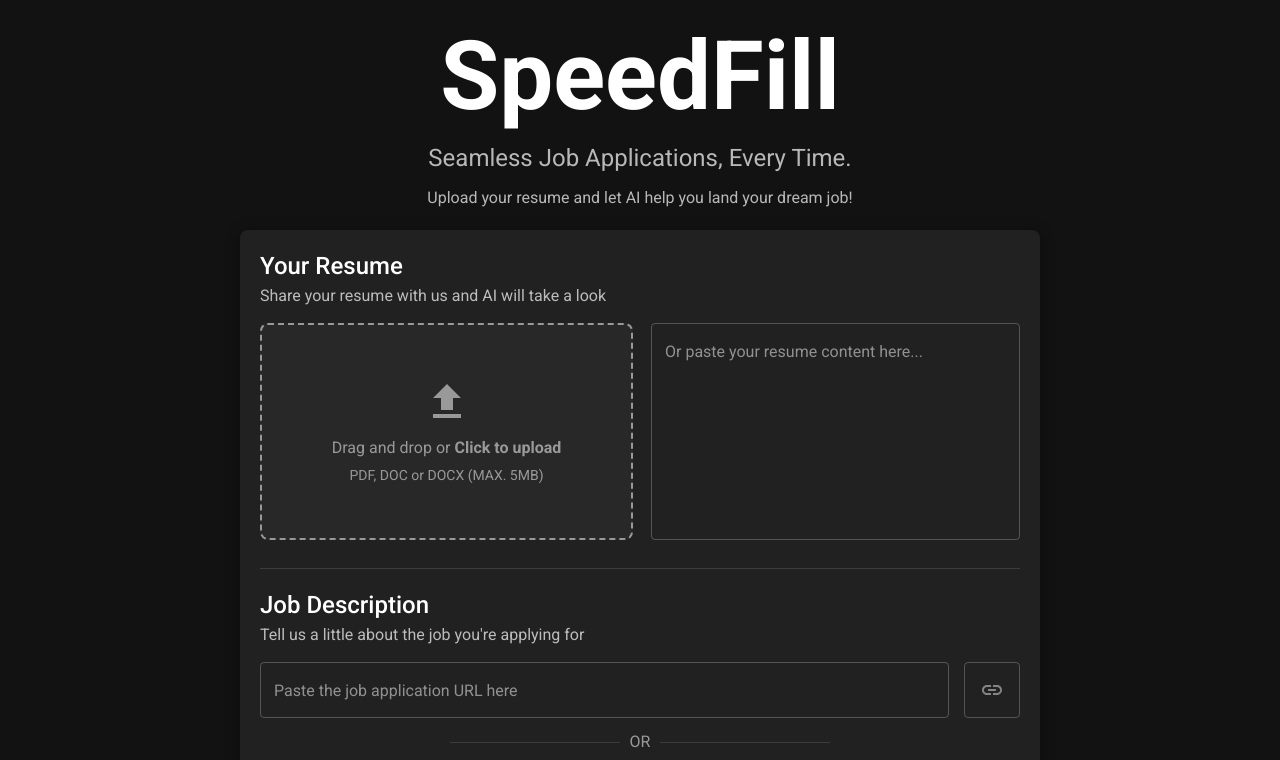
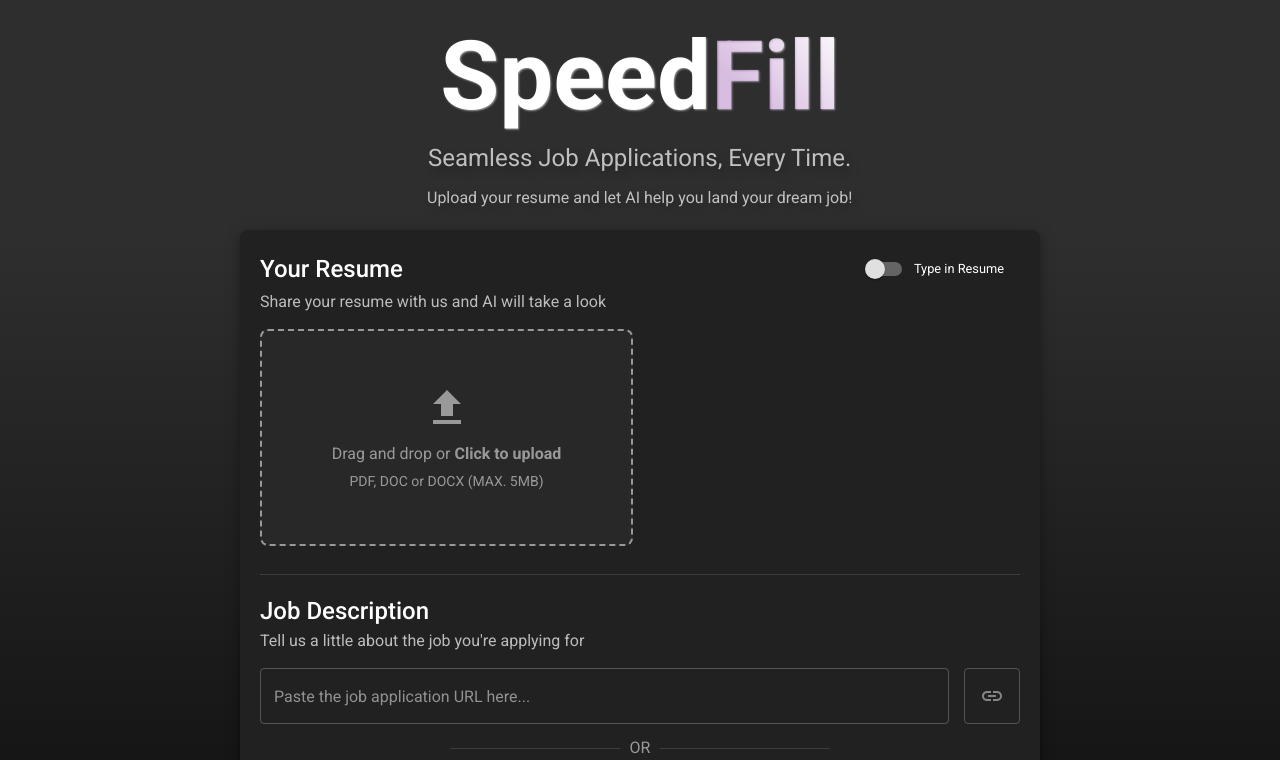
Before and after one commit to charlesphu/SpeedFill, a Next.js app: page / in a window 1280 px wide. Shown: the top 760 px of the page. Built offline with nearby package versions, Linux system fonts and the light colour scheme; what @mui/material-nextjs would draw is missing.

Commit message:
Added more error tracking (such as file types), slight UI overhaul (switches, fading, text hovering, some color adjustments), and  basic functionality to  file uploads

```diff
--- a/src/app/page.js
+++ b/src/app/page.js
@@ -5,52 +5,113 @@
 
 // MUI
 import { Box } from "@mui/system";
-import { Button, Divider, TextField, Tooltip } from "@mui/material";
+import { Button, Divider, TextField, LinearProgress, FormControlLabel, Switch, Fade } from "@mui/material";
 import Typography from "@mui/material/Typography";
 import AutoAwesomeIcon from "@mui/icons-material/AutoAwesome";
 import LinkIcon from "@mui/icons-material/Link";
-import { FileUpload } from "@mui/icons-material";
+import { FileUpload, InsertDriveFile, Opacity } from "@mui/icons-material";
 
-// AI prompt
+// AI prompting
 import useAIPrompt from "../hooks/useAIPrompt";
 
 export default function Home() {
-  // const { response, error, loading, sendPrompt } = useAIPrompt();
 
-  // return (
-  //   <Box>
-  //     <Button
-  //       variant="contained"
-  //       endIcon={<AutoAwesomeIcon />}
-  //       onClick={() => sendPrompt("how do i study?")}
-  //       loading={loading}
-  //       loadingPosition={"end"}>
-  //       Ask AI
-  //     </Button>
-
-  //     <Typography variant="body1" className="ai-output">
-  //       {response}
-  //     </Typography>
-  //   </Box>
-  // );
+  /*
+    STATE VARIABLES
+  */
 
   const { response, error, loading, sendPrompt } = useAIPrompt();
+
+  // Text fields
   const [resumeText, setResumeText] = useState("");
   const [jobDescription, setJobDescription] = useState("");
   const [jobUrl, setJobUrl] = useState("")
   const [applicationQuestion, setApplicationQuestion] = useState("");
+
+  // Error / Warning Handling
   const [urlError, setUrlError] = useState(false);
   const [formError, setFormError] = useState(false);
   const [resumeError, setResumeError] = useState(false);
   const [urlWarning, setUrlWarning] = useState(false);
+  const [fileError, setFileError] = useState(false);
+  const [fileErrorMessage, setFileErrorMessage] = useState('');
+
+  // File handling
+  const [uploading, setUploading] = useState(false);
+  const [fileName, setFileName] = useState("")
+  const [file, setFile] = useState(null)
+  const [uploadProgress, setUploadProgress] = useState(0);
+
+  // Control flow (select upload vs. text)
+  const [checked, setChecked] = useState(false);
+
+  const handleChange = (event) => {
+    setChecked(event.target.checked);
+  };
+
+  // Style variable for hovering over text
+  const textHoverStyle = {
+    transition: 'transform 0.5s ease',
+    willChange: 'transform',
+    '&:hover': {
+      transform: 'scale(1.03)',
+    },
+  };
 
   /*
-    Priority of submit button errors
-      1. If no resume is entered, flash a resumeError
-      2. If neither a URL or description for a job was given, flash a formError
-      3. If the user submitted an invalid URL, flash a urlError
+    FUNCTIONS
   */
 
+  /**
+   * Simulates the file upload process by setting the uploading state,
+   * updating the file name, and incrementally increasing upload progress.
+   *
+   * NOTE - placeholder for actual backend upload progress.
+   *
+   * @param {File} file The resume file to be uploaded. Expected to be file object.
+   * @returns {void} Does not return anything.
+   */
+  const uploadResume = (file) => {
+    setUploading(true);
+    setFileName(file.name);
+    setFile(file);
+    let progress = 0;
+
+    // FAKE LOADING, REPLACE WITH ACTUAL BACKEND LOADING PROGRESS LATER!
+    // come back and replace with circular/linear indeterminate once backend is set up to handle (see https://mui.com/material-ui/react-progress/)
+    const interval = setInterval(() => {
+      if (progress < 100) {
+        progress += 10;
+        setUploadProgress(progress);
+      } else {
+        clearInterval(interval);
+        setUploading(false);
+      }
+    }, 500);
+  };
+
+  /**
+   * Clears the current resume file information, & resets the uploading progress.
+   *
+   * @returns {void} Does not return anything.
+   */
+  const handleClearResume = () => {
+    setFileName("");
+    setUploading(false);
+    setUploadProgress(0);
+  };
+
+  /**
+   * Handles form submission by validating the resume, job description, and URL.
+   * Ensures information passes basic validity checks
+   *
+   * The error priorities are:
+   * 1. If no resume is entered, a resumeError is given.
+   * 2. If neither a job URL nor description is provided, a formError is given.
+   * 3. If an invalid URL is provided, a urlError is given.
+   *
+   * @returns {void} Does not return anything.
+   */
   const handleSubmit = () => {
     if (!resumeText) {
       setResumeError(true);
@@ -71,23 +132,54 @@
     sendPrompt(prompt);
   };
 
+  /**
+   * Handles the file drop event when a user drops a file into the upload area.
+   * If there is already a file uploaded (i.e., `fileName` is not empty),
+   * it clears the previous file and resets the upload state before uploading the new file.
+   *
+   * @param {Array<File>} acceptedFiles An array of files that the user has dropped.
+   * Hopefully this is only one file, as the other functionality here relies on there only being on file in this array.
+   * @returns {void} Does not return anything.
+   */
+  const onDrop = (acceptedFiles, rejectedFiles) => {
+    const file = acceptedFiles[0];
 
-  const onDrop = (acceptedFiles) => {
-    const reader = new FileReader();
-    reader.onload = (e) => setResumeText(e.target.result);
-    reader.readAsText(acceptedFiles[0]);
+    // Check if there are any rejected files
+    if (rejectedFiles.length > 0) {
+      setFileError(true);
+      setFileErrorMessage("Unsupported file type.");
+      return;
+    }
+
+    setFileError(false);
+    setFileErrorMessage('');
+
+    if (fileName) {
+      handleClearResume(file);
+    }
+    uploadResume(file);
   };
 
+  /**
+   * Initializes the file drop zone using the `useDropzone` hook.
+   * NOTE - The drop zone is disabled while the upload is in progress.
+   *
+   * @returns {Object} The `getRootProps`, `getInputProps` methods
+   */
   const { getRootProps, getInputProps } = useDropzone({
     onDrop,
     accept: { "application/pdf": [], "application/msword": [], "application/vnd.openxmlformats-officedocument.wordprocessingml.document": [] },
     maxSize: 5242880,
+    disabled: uploading,
   });
 
-  /*
-    Clear the "type in" job description and update the URL
+  /**
+   * Handles changes to the job URL input field.
+   * Updates the job URL state and resets related states.
+   *
+   * @param {React.ChangeEvent} e The event object from the input field (new URL value).
+   * @returns {void} Does not return anything.
    */
-
   const handleUrlChange = (e) => {
     const url = e.target.value;
     setJobUrl(url);
@@ -97,10 +189,13 @@
     setUrlWarning(false);
   };
 
-  /*
-    Clear the url job description and update the "type in" description
+  /**
+   * Handles changes to the job description text input field.
+   * Updates the job text state and resets related states.
+   *
+   * @param {React.ChangeEvent} e The event object from the input field (new job description).
+   * @returns {void} Does not return anything.
    */
-
   const handleJobDescriptionChange = (e) => {
     setJobDescription(e.target.value);
     setJobUrl("");
@@ -109,10 +204,12 @@
     setUrlWarning(false);
   };
 
-  /*
-    Ensure url given is a valid link.
+  /**
+   * Validates whether the given URL is in a valid format.
+   *
+   * @param {string} url The URL to be validated.
+   * @returns {boolean} Returns `true` if the URL matches the valid pattern, otherwise returns `false`.
    */
-
   const validateUrl = (url) => {
     const urlPattern = new RegExp(
       "^(https?://)?" +
@@ -122,11 +219,18 @@
     return urlPattern.test(url);
   };
 
+  /**
+   * Handles the blur event for the job URL input field.
+   * If the URL is not empty and is incorrectly formatted, a warning state (`urlWarning`) is set to `true`.
+   *
+   * @returns {void} Does not return anything.
+   */
   const handleUrlBlur = () => {
     if (jobUrl && !validateUrl(jobUrl)) {
       setUrlWarning(true);
     }
   };
+
 
   return (
     <>
@@ -137,13 +241,21 @@
         paddingTop="20px"
         paddingBottom="40px"
         elevation={0}>
-        <Typography variant="h1" fontWeight="bold" marginBottom="10px">
-          SpeedFill
+        <Typography variant="h1" fontWeight="bold" marginBottom="10px" style={{ textShadow: '1px 1px 2px rgba(255, 255, 255, 0.52)' }}>
+          Speed
+          <span
+            style={{
+              background: 'linear-gradient(45deg,rgb(171, 117, 188) 30%,rgb(255, 255, 255)) 30%',
+              WebkitBackgroundClip: 'text',
+              color: 'transparent',
+            }}>
+            Fill
+          </span>
         </Typography>
-        <Typography variant="h5" marginBottom="10px" color="textSecondary">
+        <Typography sx={textHoverStyle} variant="h5" marginBottom="10px" color="textSecondary" style={{ textShadow: '5px 5px 10px rgba(0, 0, 0, 0.3)' }}>
           Seamless Job Applications, Every Time.
         </Typography>
-        <Typography variant="body1" color="textSecondary" marginTop="2px">
+        <Typography sx={textHoverStyle} variant="body1" color="textSecondary" marginTop="2px" style={{ textShadow: '5px 5px 10px rgba(0, 0, 0, 0.3)' }}>
           Upload your resume and let AI help you land your dream job!
         </Typography>
 
@@ -153,6 +265,7 @@
               "0px 3px 5px -1px rgba(0,0,0,0.2),0px 6px 10px 0px rgba(0,0,0,0.14),0px 1px 18px 0px rgba(0,0,0,0.12)",
           }}
           display="flex"
+          justifyContent="space-between"
           flexDirection="column"
           padding="20px"
           bgcolor="#212121"
@@ -160,13 +273,26 @@
           width="80%"
           maxWidth="800px"
           marginTop="20px">
-          <Typography variant="h5" fontWeight="medium">
+          <Box display="flex" alignItems="center" justifyContent="space-between" width="100%">
+            <Typography sx={textHoverStyle} variant="h5" fontWeight="medium">
               Your Resume
             </Typography>
+            <FormControlLabel
+              control={<Switch checked={checked} onChange={handleChange} />}
+              label="Type in Resume"
+              sx={{
+                '.MuiTypography-root': {
+                  fontSize: '0.8rem',
+                  color: 'text.primary',
+                },
+              }}
+            />
+          </Box>
           <Typography variant="body1" color="textSecondary" marginTop="2px">
             Share your resume with us and AI will take a look
           </Typography>
           <Box display="flex" flexDirection="row" marginTop="15px">
+            <Fade in={!checked}>
               <Box
                 flex="1"
                 marginRight="9px"
@@ -174,15 +300,49 @@
                 flexDirection="column"
                 alignItems="center"
                 justifyContent="center"
+                bgcolor="#282828"
+                color="#999"
                 border="2px dashed"
                 borderRadius="8px"
-              bgcolor="#282828"
-              color="#999"
                 textAlign="center"
                 style={{ cursor: "pointer" }}
+                disabled={uploading}
                 {...getRootProps()}
               >
-              <input {...getInputProps()} />
+                <input {...getInputProps()} disabled={fileName} />
+                {uploading ? (
+                  <>
+                    <LinearProgress variant="determinate" value={uploadProgress} sx={{ width: '30%', marginTop: '10px' }} />
+                    <Typography variant="body1" marginTop="10px">Uploading...</Typography>
+                  </>
+                ) : fileName ? (
+                  <>
+                    <InsertDriveFile fontSize="large" style={{ marginBottom: "10px" }} />
+                    <Typography variant="body1" >{fileName}</Typography>
+                    <Button
+                      variant="text"
+                      color="secondary"
+                      onClick={handleClearResume}
+                      style={{
+                        padding: "1px 7px",
+                        marginTop: "5px"
+                      }}
+                      disabled={uploading}
+                    >
+                      Clear File
+                    </Button>
+                    <Button
+                      variant="text"
+                      color="secondary"
+                      onClick={() => window.open(URL.createObjectURL(file), '_blank')}
+                      style={{ padding: "1px 7px" }}
+                      disabled={uploading}
+                    >
+                      Preview Document
+                    </Button>
+                  </>
+                ) : (
+                  <>
                     <FileUpload style={{ fontSize: "48px", marginBottom: "10px" }} />
                     <Typography variant="body1" marginBottom="5px">
                       Drag and drop or <strong>Click to upload</strong>
@@ -190,22 +350,35 @@
                     <Typography variant="body2" color="textTertiary">
                       PDF, DOC or DOCX (MAX. 5MB)
                     </Typography>
+                  </>
+                )}
+                {fileError && (
+                  <Typography variant="body2" color="error" style={{ marginTop: "8px" }}>
+                    {fileErrorMessage}
+                  </Typography>
+                )}
               </Box>
+            </Fade>
+            <Fade in={checked}>
               <Box
                 flex="1"
                 marginLeft="9px"
                 display="flex"
-              flexDirection="column">
+                flexDirection="column"
+              >
                 <TextField
                   multiline
                   rows={8}
                   variant="outlined"
                   fullWidth
-                placeholder="Or paste your resume content here..."
+                  placeholder="Type your resume content here..."
                   value={resumeText}
-                onChange={(e) => setResumeText(e.target.value)}
+                  onChange={(e) => {
+                    setResumeText(e.target.value);
+                  }}
                 />
               </Box>
+            </Fade>
           </Box>
           {resumeError && (
             <Typography
@@ -217,10 +390,11 @@
           )}
 
           <Divider style={{ marginTop: "28px", marginBottom: "20px" }} />
-
-          <Typography variant="h5" fontWeight="medium">
+          <Box display="flex" alignItems="center" justifyContent="space-between" width="100%">
+            <Typography sx={textHoverStyle} variant="h5" fontWeight="medium">
               Job Description
             </Typography>
+          </Box>
           <Typography
             variant="body1"
             color="textSecondary"
@@ -232,7 +406,7 @@
             <TextField
               variant="outlined"
               type="url"
-              placeholder="Paste the job application URL here"
+              placeholder="Paste the job application URL here..."
               style={{ flex: 1, marginRight: "15px" }}
               value={jobUrl}
               onChange={handleUrlChange}
@@ -258,7 +432,7 @@
             variant="outlined"
             rows={5}
             multiline
-            placeholder="Paste the job description here"
+            placeholder="Paste the job description here..."
             value={jobDescription}
             onChange={handleJobDescriptionChange}
           />
@@ -270,9 +444,11 @@
               Please provide either a job URL or a job description.
             </Typography>
           )}
-          <Typography variant="h5" fontWeight="medium" marginTop="20px">
+          <Box display="flex" alignItems="center" justifyContent="space-between" width="100%">
+            <Typography sx={textHoverStyle} variant="h5" fontWeight="medium" marginTop="20px">
               Application Questions
             </Typography>
+          </Box>
           <Typography
             variant="body1"
             color="textSecondary"
@@ -285,7 +461,7 @@
             variant="outlined"
             rows={5}
             multiline
-            placeholder="Paste your application's question here"
+            placeholder="Paste your application's question here..."
             value={applicationQuestion}
             onChange={(e) => setApplicationQuestion(e.target.value)}
           />
@@ -294,14 +470,13 @@
             variant="contained"
             color="primary"
             endIcon={<AutoAwesomeIcon />}
-            // uncomment this if you want to see the console log something
             onClick={handleSubmit}
           >
             Submit
           </Button>
         </Box>
         {response && <Typography variant="body1" marginTop={2}>{response}</Typography>}
-      </Box>
+      </Box >
     </>
   );
 }
--- a/src/app/theme.js
+++ b/src/app/theme.js
@@ -21,6 +21,16 @@
     },
   },
   components: {
+    MuiCssBaseline: {
+      styleOverrides: {
+        body: {
+          background: 'linear-gradient(rgb(46, 46, 46) 30%, rgb(20, 20, 20) 100%)',
+          backgroundSize: 'cover',
+          backgroundAttachment: 'fixed',
+          backgroundRepeat: 'no-repeat',
+        }
+      }
+    },
     MuiButtonBase: {
       defaultProps: {
         disableRipple: true,
```
Lines whose indentation alone changed are shown as unchanged.
